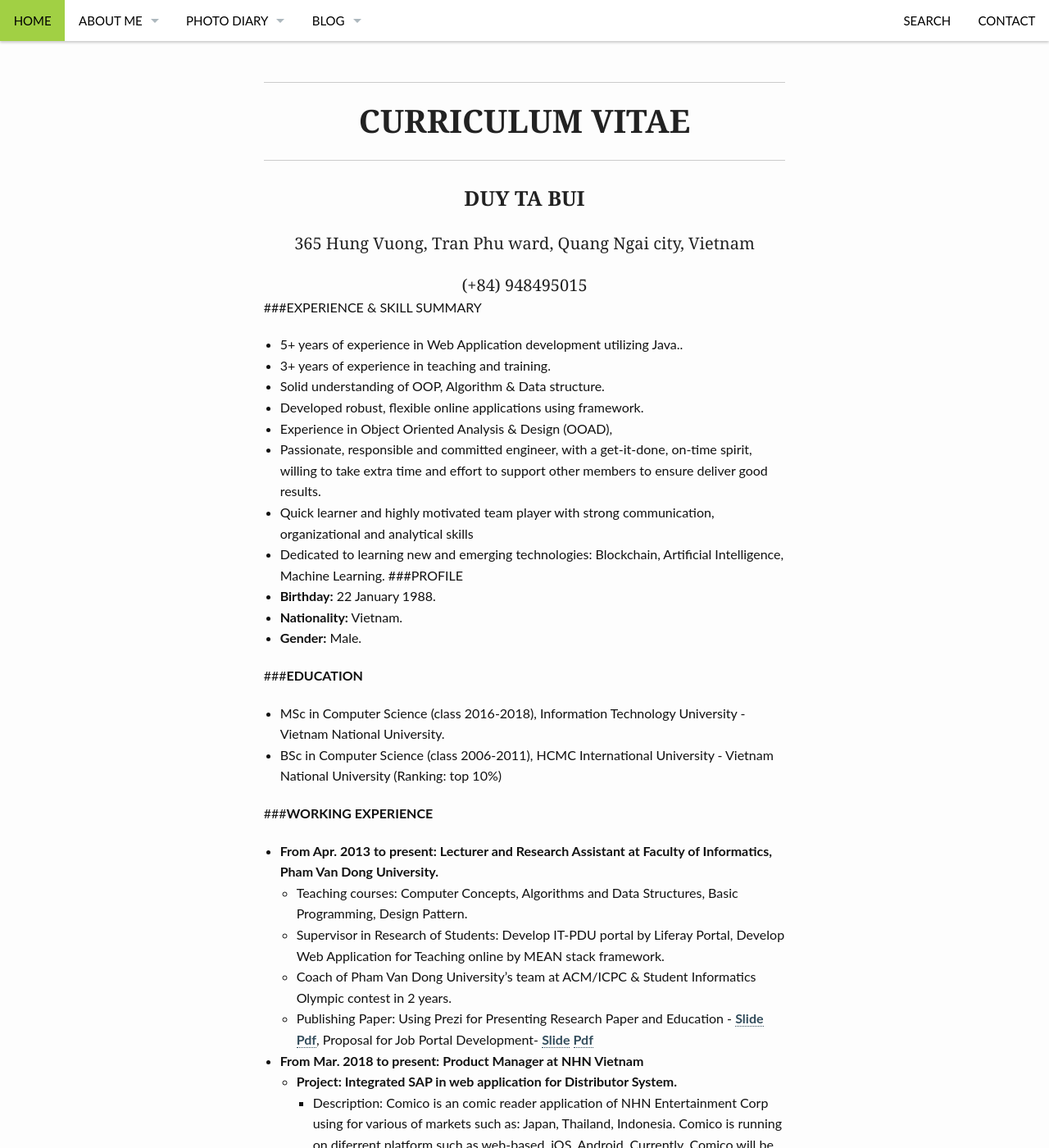
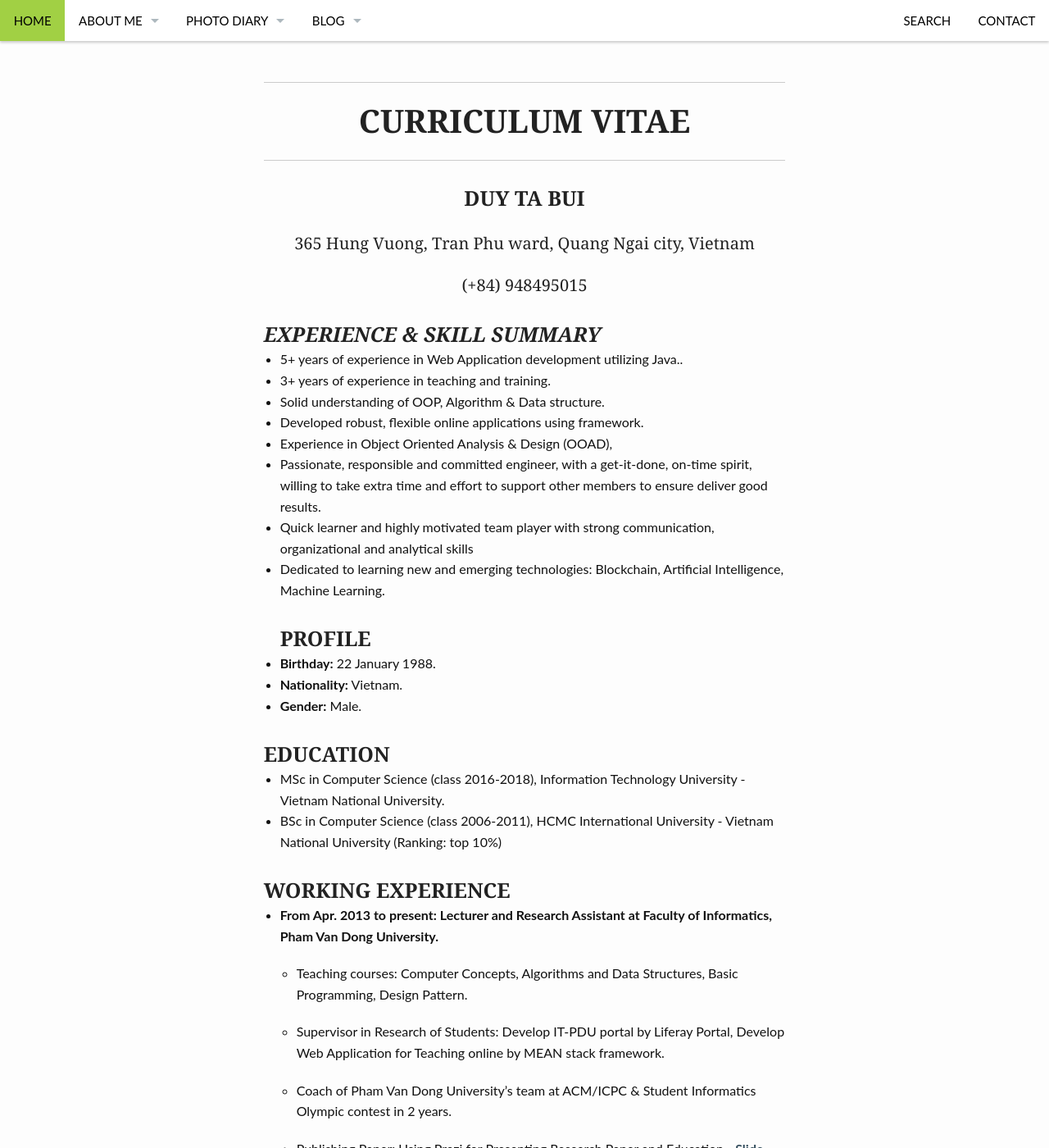
Before and after one commit to duybuidotvn/duybuidotvn.github.io, a Jekyll site: the page built from _posts/about/1988-01-22-curriculum-vitae.md, in a window 1280 px wide and 1400 px high. Shown: the whole window at 82% size. Built offline with Jekyll 4.4.1, drawn with Linux system fonts in a browser that asks for light colours.

Commit message:
- CV update v2

```diff
--- a/_posts/about/1988-01-22-curriculum-vitae.md
+++ b/_posts/about/1988-01-22-curriculum-vitae.md
@@ -16,7 +16,7 @@ header: no
 	</div>
 </center>
 
-###EXPERIENCE & SKILL SUMMARY
+### ***EXPERIENCE & SKILL SUMMARY***
 - 5+ years of experience in Web Application development utilizing Java..
 - 3+ years of experience in teaching and training.
 - Solid understanding of OOP, Algorithm & Data structure.
@@ -25,22 +25,28 @@ header: no
 - Passionate, responsible and committed engineer, with a get-it-done, on-time spirit, willing to take extra time and effort to support other members to ensure deliver good results.
 - Quick learner and highly motivated team player with strong communication, organizational and analytical skills
 - Dedicated to learning new and emerging technologies: Blockchain, Artificial Intelligence, Machine Learning.
-###PROFILE
+### **PROFILE**
 - **Birthday:** 22 January 1988.
 - **Nationality:** Vietnam.
 - **Gender:** Male.
 
-###**EDUCATION**
+### **EDUCATION**
 - MSc in Computer Science (class 2016-2018), Information Technology University - Vietnam National University.
 - BSc in Computer Science (class 2006-2011), HCMC International University - Vietnam National University (Ranking: top 10%)
 
-###**WORKING EXPERIENCE**
+### **WORKING EXPERIENCE**
 - **From Apr. 2013 to present: Lecturer and Research Assistant at Faculty of Informatics, Pham Van Dong University.**
+
 	- Teaching courses: Computer Concepts, Algorithms and Data Structures, Basic Programming, Design Pattern.
+
 	- Supervisor in Research of Students: Develop IT-PDU portal by Liferay Portal, Develop Web Application for Teaching online by MEAN stack framework.
+
 	- Coach of Pham Van Dong University’s team at ACM/ICPC & Student Informatics Olympic contest in 2 years.
+
 	- Publishing Paper: Using Prezi for Presenting Research Paper and Education - [Slide][2] [Pdf][3], Proposal for Job Portal Development- [Slide][4] [Pdf][5]
+
 - **From Mar. 2018 to present: Product Manager at NHN Vietnam**
+
 	- **Project: Integrated SAP in web application for Distributor System.**
 	    - Description: Comico is an comic reader application of NHN Entertainment Corp using for various of markets such as: Japan, Thailand, Indonesia. Comico is running on diferrent platform such as web-based, iOS, Android. Currently, Comico will be developed for Spanish market and English market.
 	    - Role: Product Manager.
```
